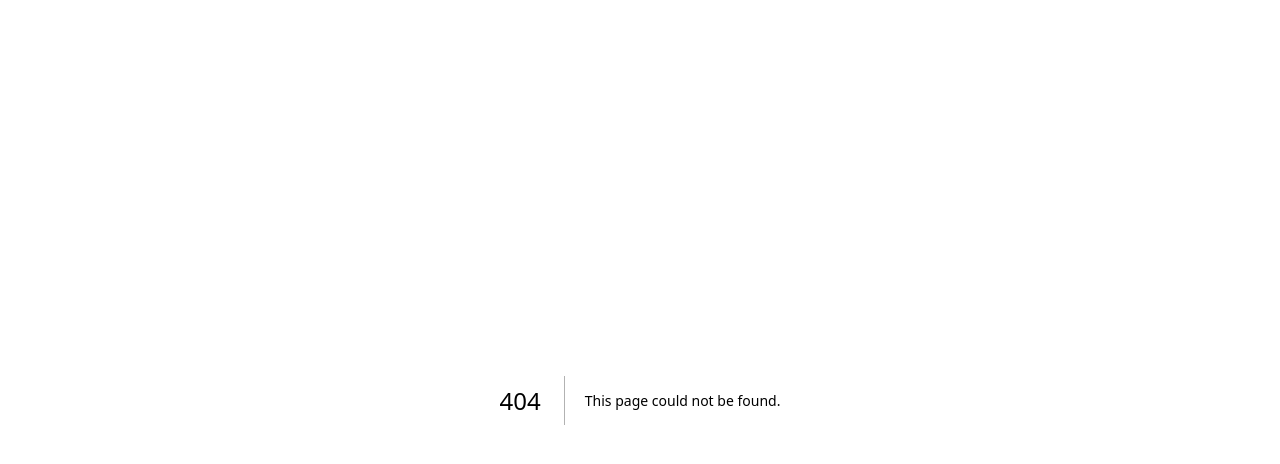
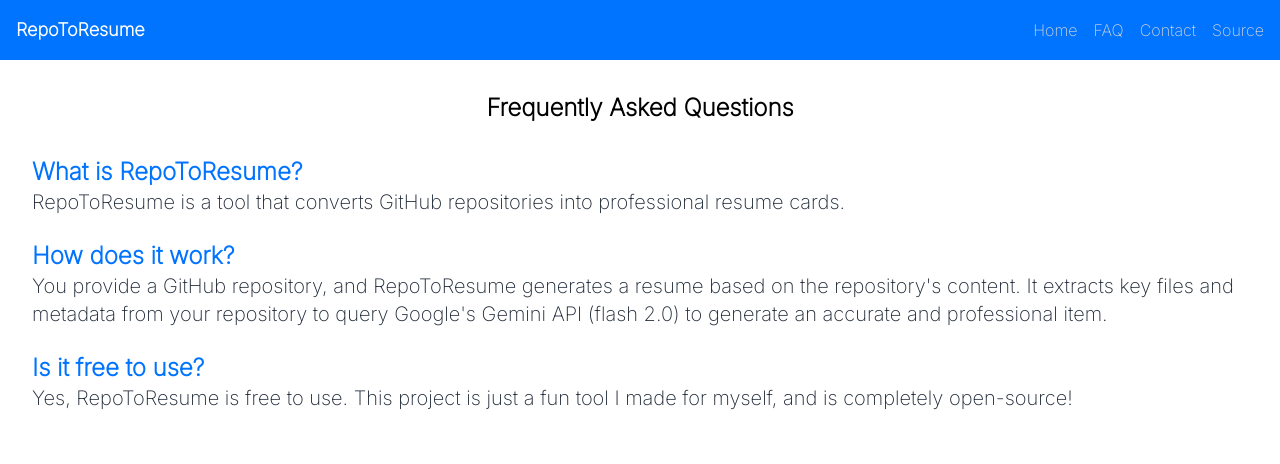
Before and after one commit to 0xcolinhenderson/github-to-resume, a Next.js app: page /faq in a window 1280 px wide. Before the commit this address had no page. Shown: the top 464 px of the page. Built offline with nearby package versions, Linux system fonts and the light colour scheme.

Commit message:
added links/navbar + links to github repo & contact

```diff
--- /dev/null
+++ b/src/app/components/Navbar.js
@@ -0,0 +1,27 @@
+import Link from 'next/link';
+
+const Navbar = () => {
+  return (
+    <nav className="bg-[var(--highlight)] p-4">
+      <div className="container mx-auto flex justify-between items-center">
+        <span className="text-white text-lg font-bold">RepoToResume</span>
+        <div className="flex space-x-4">
+          <Link href="/">
+            <span className="text-gray-300 hover:text-white">Home</span>
+          </Link>
+          <Link href="/faq">
+            <span className="text-gray-300 hover:text-white">FAQ</span>
+          </Link>
+          <Link href="https://colinhenderson.dev">
+            <span className="text-gray-300 hover:text-white">Contact</span>
+          </Link>
+          <Link href="https://github.com/0xcolinhenderson/github-to-resume">
+            <span className="text-gray-300 hover:text-white">Source</span>
+          </Link>
+        </div>
+      </div>
+    </nav>
+  );
+};
+
+export default Navbar;
--- /dev/null
+++ b/src/app/faq/page.js
@@ -0,0 +1,37 @@
+import React from 'react';
+import Navbar from '../components/Navbar';
+
+const FAQ = () => {
+  return (
+    <div className="w-full">
+      <Navbar />
+      <div className="container mx-auto p-8">
+        <h1 className="text-2xl font-bold text-center mb-8">Frequently Asked Questions</h1>
+        <div className="space-y-6">
+          <div>
+            <h2 className="text-[var(--highlight)] font-bold text-2xl">What is RepoToResume?</h2>
+            <p className="text-gray-800 text-xl">
+              RepoToResume is a tool that converts GitHub repositories into professional resume cards.
+            </p>
+          </div>
+          <div>
+            <h2 className="text-[var(--highlight)] font-bold text-2xl">How does it work?</h2>
+            <p className="text-gray-800 text-xl">
+              You provide a GitHub repository, and RepoToResume generates a resume based on the repository's content.
+              It extracts key files and metadata from your repository to query Google's Gemini API (flash 2.0) to
+              generate an accurate and professional item.
+            </p>
+          </div>
+          <div>
+            <h2 className="text-[var(--highlight)] font-bold text-2xl">Is it free to use?</h2>
+            <p className="text-gray-800 text-xl">Yes, RepoToResume is free to use. This project is just a fun tool I made for myself,
+              and is completely open-source!
+            </p>
+          </div>
+        </div>
+      </div>
+    </div>
+  );
+};
+
+export default FAQ;
--- a/src/app/layout.js
+++ b/src/app/layout.js
@@ -9,7 +9,7 @@
 
 export const metadata = {
   title: "RepoToResume",
-  description: "RepoToResume v1.0 - Quickly create an automated project card based on a public GitHub repository!",
+  description: "RepoToResume v1.1 - Quickly create an automated project card based on a public GitHub repository!",
 };
 
 export default function RootLayout({ children }) {
--- a/src/app/page.js
+++ b/src/app/page.js
@@ -5,6 +5,8 @@
 import Prism from "prismjs";
 import "prismjs/themes/prism.css";
 import "prismjs/components/prism-latex.min.js";
+
+import Navbar from './components/Navbar';
 
 const renderLatexText = (latexText) => (
   <pre className="language-latex p-4 bg-gray-800 text-white rounded-md">
@@ -17,6 +19,7 @@
 };
 
 export default function Home() {
+
   const [isClicked, setIsClicked] = useState(false);
   const [isLoading, setIsLoading] = useState(false);
   const [error, setError] = useState(null);
@@ -33,6 +36,7 @@
 
   const handleFocus = () => setIsClicked(true);
   const handleBlur = () => setIsClicked(false);
+
   const handleChange = (e) => setRepoUrl(e.target.value);
   const handleItemChange = (e) => setItems(Number(e.target.value));
 
@@ -96,6 +100,7 @@
 
   return (
     <div className= "w-full">
+      <Navbar />
       <div className="text-center text-[var(--text-color)] mt-[30vh]">
         <h1 className="text-5xl font-bold">RepoToResume</h1>
         <p className="text-lg text-center max-w-4xl mx-auto mt-2 opacity-90">
```
